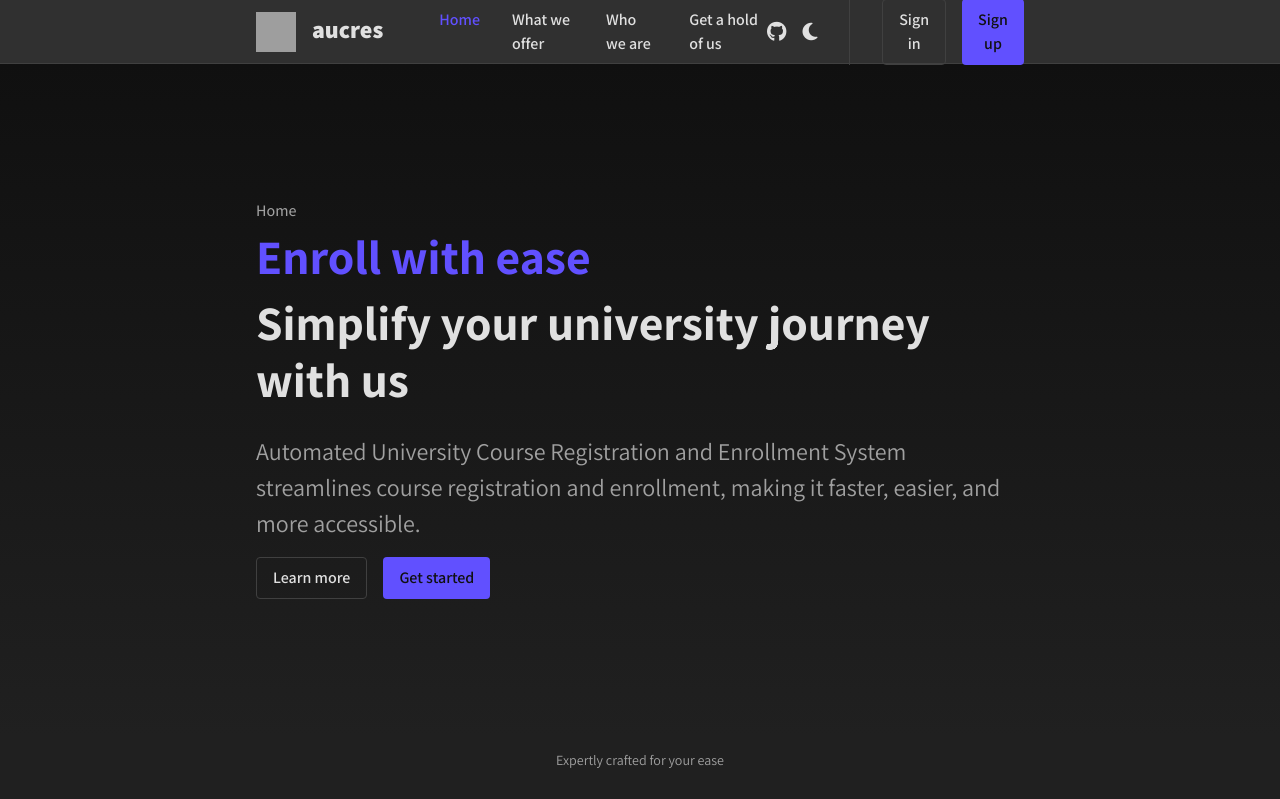
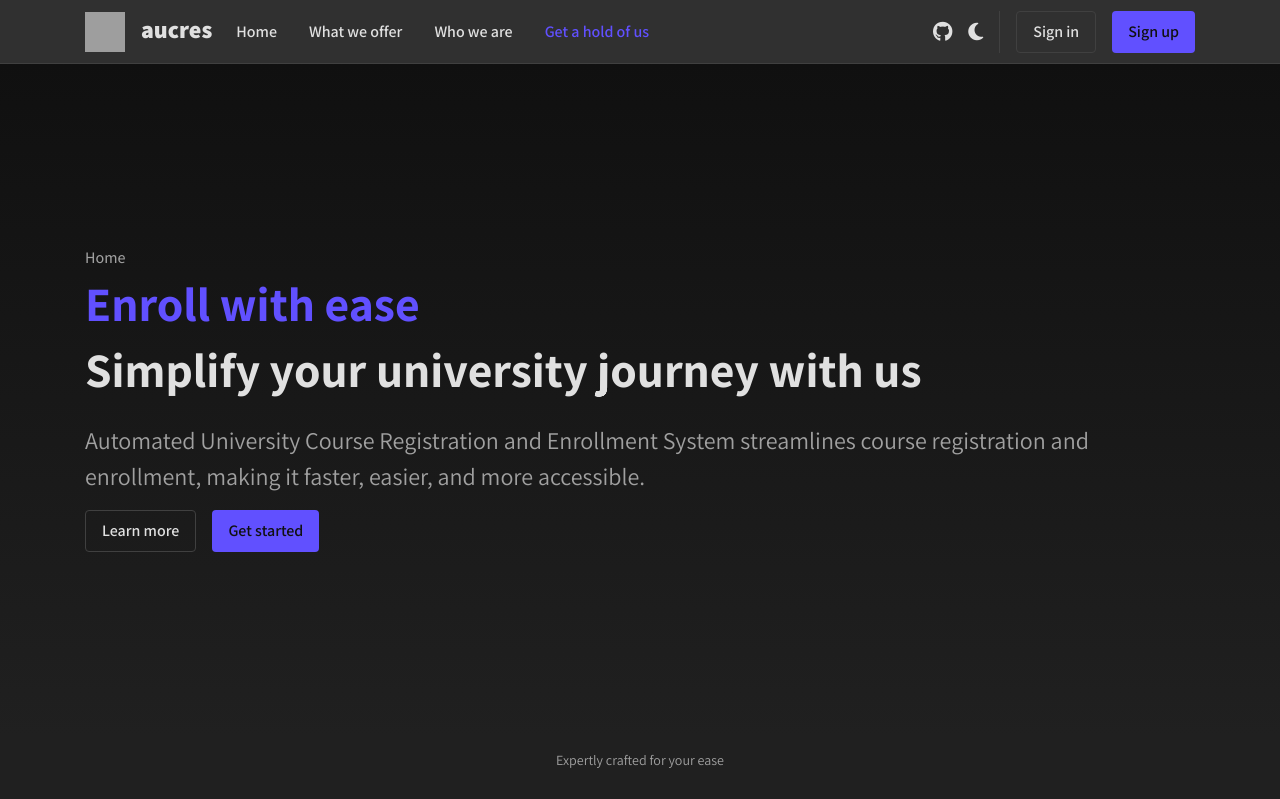
Before and after one commit to BrianPHL/automated-university-course-registration-and-enrollment-system, a PHP site: page / in a window 1280 px wide. Shown: the top 799 px of the page. Run offline with PHP 8.4, Linux system fonts and the light colour scheme; some libraries are stand-ins or nearby versions; grey boxes are pictures that could not be loaded.

Commit message:
feat(src): add scrollspy & tweaked navbar

```diff
--- a/src/index.html
+++ b/src/index.html
@@ -14,57 +14,50 @@
 
     </head>
 
-    <body>
+    <body data-spy="scroll" data-target=".navbar" data-offset="100">
 
-        <!-- TODO: Fix responsiveness using jQuery. -->
-        <nav class="navbar navbar-expand-md">
+        <nav class="navbar navbar-expand-lg fixed-top navbar-dark">
 
-            <div class="navbar-left">
+            <div class="container">
 
-                <div class="navbar-brand">
-
+                <a class="navbar-brand" href="#home">
                     <img src="../public/assets/logo-light.svg" alt="aucres logo in light mode">
                     <h2>aucres</h2>
+                </a>
 
+                <button class="navbar-toggler" type="button" data-toggle="collapse" data-target="#navbarContent" aria-controls="navbarContent" aria-expanded="false" aria-label="Toggle navigation">
+                    <span class="navbar-toggler-icon"></span>
+                </button>
+
+                <div class="collapse navbar-collapse" id="navbarContent">
+                    <ul class="navbar-nav mr-auto">
+                        <li class="nav-item">
+                            <a class="nav-link active" href="#home">Home</a>
+                        </li>
+                        <li class="nav-item">
+                            <a class="nav-link" href="#what-we-offer">What we offer</a>
+                        </li>
+                        <li class="nav-item">
+                            <a class="nav-link" href="#who-we-are">Who we are</a>
+                        </li>
+                        <li class="nav-item">
+                            <a class="nav-link" href="#get-a-hold-of-us">Get a hold of us</a>
+                        </li>
+                    </ul>
+
+                    <div class="navbar-nav ml-auto">
+                        <div class="nav-item controls">
+                            <i class="github fa-brands fa-github"></i>
+                            <i class="theme fa-solid fa-moon"></i>
                         </div>
 
-                <ul class="navbar-nav">
+                        <div class="nav-item divider"></div>
 
-                    <li class="nav-item active">
-                        <a href="#home" class="nav-link">Home</a>
-                    </li>
-
-                    <li class="nav-item">
-                        <a href="#what-we-offer" class="nav-link">What we offer</a>
-                    </li>
-
-                    <li class="nav-item">
-                        <a href="#who-we-are" class="nav-link">Who we are</a>
-                    </li>
-
-                    <li class="nav-item">
-                        <a href="#get-a-hold-of-us" class="nav-link">Get a hold of us</a>
-                    </li>
-
-                </ul>
-
-            </div>
-
-            <div class="navbar-right">
-
-                <div class="controls">
-
-                    <i class="github fa-brands fa-github"></i>
-                    <i class="theme fa-solid fa-moon"></i>
-
-                </div>
-
-                <div class="divider"></div>
-
-                <div class="cta">
-
+                        <div class="nav-item cta">
                             <button data-type="secondary" type="button">Sign in</button>
                             <button data-type="primary" type="button">Sign up</button>
+                        </div>
+                    </div>
 
                 </div>
 
@@ -73,6 +66,8 @@
         </nav>
 
         <section id="home">
+
+            <div class="container">
 
                 <div class="info">
 
@@ -97,11 +92,36 @@
 
                 </div>
 
+            </div>
+
         </section>
 
         <section id="hero-footer">
 
             <p>Expertly crafted for your ease</p>
+
+        </section>
+
+        <section id="what-we-offer">
+
+
+
+        </section>
+
+        <section id="who-we-are">
+
+
+
+        </section>
+
+        <section id="get-a-hold-of-us">
+
+
+        </section>
+
+        <section id="footer">
+
+
 
         </section>
 
--- a/src/styles.css
+++ b/src/styles.css
@@ -39,12 +39,18 @@ html[data-theme="dark"] {
 
 }
 
+html {
+
+    scroll-behavior: smooth;
+
+}
+
 body {
 
     grid-template-columns: 100%;
-    grid-template-rows: 8vh 84vh 8vh;
+    grid-template-rows: 8vh 84vh 8vh repeat(4, auto);
     background-color: var(--bg-primary);
-    height: 200vh;
+    position: relative;
     display: grid;
 
     h1 {
@@ -132,18 +138,12 @@ body {
     border-bottom: 1px solid var(--bg-outline);
     align-items: center;
     align-self: stretch;
-    position: fixed;
     grid-row: 1;
-    padding: 0rem 16rem;
     display: flex;
     height: 8vh;
     width: 100%;
 
-    .navbar-left {
-
-        align-items: center;
-        display: flex;
-        gap: 2rem;
+    .container {
 
         .navbar-brand {
 
@@ -168,13 +168,17 @@ body {
 
         }
 
+        .navbar-collapse {
+
+            background-color: var(--bg-tertiary);
+
             .navbar-nav {
 
                 flex-direction: row;
                 display: flex;
                 gap: 1rem;
 
-            .active a {
+                li .active {
 
                     color: var(--accent);
 
@@ -200,7 +204,7 @@ body {
 
         }
 
-    .navbar-right {
+        .navbar-nav {
 
             align-items: center;
             display: flex;
@@ -248,6 +252,8 @@ body {
 
     }
 
+}
+
 #home {
 
     background: linear-gradient(180deg, var(--bg-primary)  0%, var(--bg-secondary) 100%);
@@ -256,7 +262,6 @@ body {
     justify-content: center;
     grid-column: 1;
     grid-row: 2;
-    padding: 0rem 16rem;
     display: flex;
     width: 100%;
 
@@ -292,3 +297,32 @@ body {
     }
 
 }
+
+#what-we-offer {
+
+    grid-row: 4;
+    height: 100vh;
+
+}
+
+#who-we-are {
+
+    grid-row: 5;
+    height: 100vh;
+
+}
+
+#get-a-hold-of-us {
+
+    grid-row: 6;
+    height: 100vh;
+
+}
+
+#footer {
+
+    background-color: var(--bg-tertiary);
+    grid-row: 7;
+    height: 50vh;
+
+}
```
Lines whose indentation alone changed are shown as unchanged.
